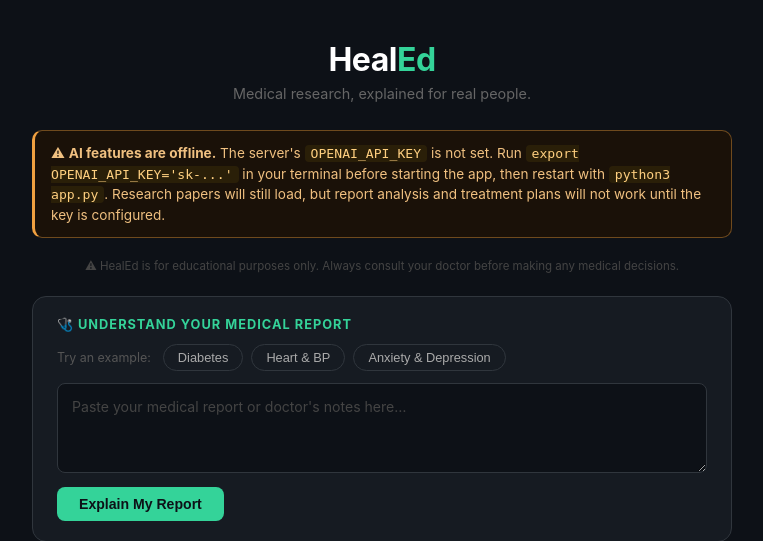
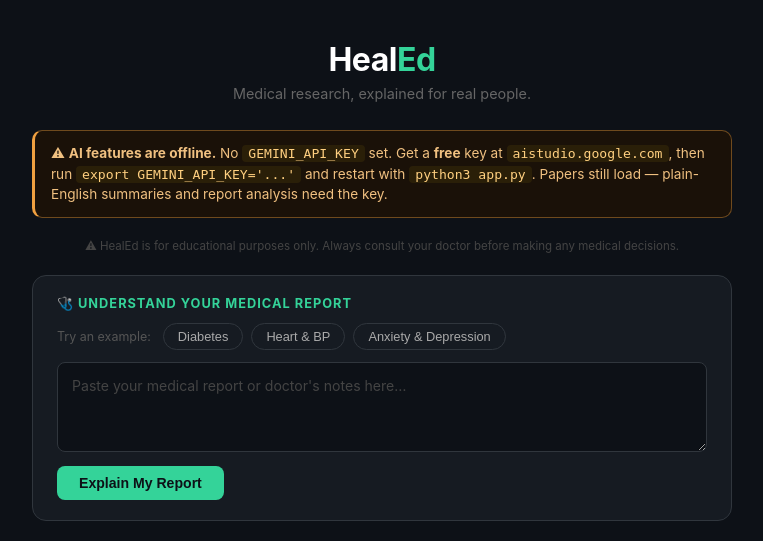
Before and after one commit to jfp5939/ConfusionDetector, a Flask app: template templates/index.html in a window 1280 px wide. Shown: the top 541 px of the page, without its empty margins (258-1021 px from the left). Run offline with Flask 3, Linux system fonts and the light colour scheme; the template is opened without the code that fills it, so the values that code supplies are empty.

Commit message:
run the gemini version

````diff
--- a/app.py
+++ b/app.py
@@ -1,21 +1,26 @@
 import os
 import json
 import time
+import urllib.request
+import urllib.error
 import feedparser
 from flask import Flask, render_template, request, jsonify, send_from_directory
-from openai import OpenAI
 
 app = Flask(__name__)
 
-OPENAI_API_KEY = os.environ.get("OPENAI_API_KEY", "")
-if not OPENAI_API_KEY:
+GEMINI_API_KEY = os.environ.get("GEMINI_API_KEY", "")
+if not GEMINI_API_KEY:
     print("\n" + "="*60)
-    print("  WARNING: OPENAI_API_KEY is not set.")
-    print("  AI features (report analysis, paper summaries) will fail.")
-    print("  Run:  export OPENAI_API_KEY='sk-...'")
+    print("  WARNING: GEMINI_API_KEY is not set.")
+    print("  AI features will fall back to plain text snippets.")
+    print("  Get a FREE key at: aistudio.google.com")
+    print("  Then run: export GEMINI_API_KEY='...'")
     print("="*60 + "\n")
 
-client = OpenAI(api_key=OPENAI_API_KEY)
+GEMINI_URL = (
+    "https://generativelanguage.googleapis.com/v1beta/models/"
+    "gemini-1.5-flash:generateContent?key=" + GEMINI_API_KEY
+)
 
 CATEGORIES = {
     "q-bio.QM":   "General Medicine",
@@ -31,7 +36,6 @@ CACHE = {}
 ANALYSIS_CACHE = {}
 CACHE_TTL = 30 * 60  # 30 minutes
 
-# ── Mock patient reports (shown in the UI as examples) ───────────────────────
 MOCK_REPORTS = [
     {
         "id": "mock_1",
@@ -49,6 +53,23 @@ MOCK_REPORTS = [
         "text": "Patient: 29yo female. PHQ-9 score: 14 (moderate depression). GAD-7 score: 12 (moderate anxiety). Sleep: 4-5 hrs/night. Currently not on medication. No suicidal ideation. Seeking therapy options."
     },
 ]
+
+
+def call_gemini(prompt):
+    """Call Gemini 1.5 Flash (free tier) and return the text response."""
+    body = json.dumps({
+        "contents": [{"parts": [{"text": prompt}]}],
+        "generationConfig": {"temperature": 0.4}
+    }).encode("utf-8")
+    req = urllib.request.Request(
+        GEMINI_URL,
+        data=body,
+        headers={"Content-Type": "application/json"},
+        method="POST"
+    )
+    with urllib.request.urlopen(req, timeout=30) as resp:
+        result = json.loads(resp.read())
+    return result["candidates"][0]["content"]["parts"][0]["text"].strip()
 
 
 def fetch_arxiv_papers(category, start=0, max_results=15):
@@ -75,64 +96,64 @@ def fetch_arxiv_papers(category, start=0, max_results=15):
 
 
 def generate_patient_summaries(papers):
-    """Generate plain-English patient-friendly summaries for a batch of papers."""
+    """Generate plain-English summaries for a batch of papers using Gemini."""
     if not papers:
         return []
+    if not GEMINI_API_KEY:
+        return [" ".join(p["abstract"].split()[:50]) + "…" for p in papers]
 
     abstracts_block = "\n\n".join(
         f"[{i+1}] {p['abstract']}" for i, p in enumerate(papers)
     )
     prompt = (
-        "You are a compassionate doctor explaining medical research to patients with no medical background.\n"
-        "For each numbered abstract below, write a plain-English summary in 40 words or fewer that:\n"
-        "- Explains what the research found\n"
-        "- Uses zero medical jargon\n"
-        "- Feels reassuring and human\n\n"
-        "Return ONLY valid JSON:\n"
-        '{"summaries": ["summary 1", "summary 2", ...]}\n\n'
+        "You are explaining medical research to someone with no medical background.\n"
+        "For each numbered abstract below, write ONE sentence (max 40 words) in very simple, "
+        "everyday English that explains what the research found. No jargon at all.\n\n"
+        "Return ONLY valid JSON, no extra text:\n"
+        '{"summaries": ["sentence 1", "sentence 2", ...]}\n\n'
         f"Abstracts:\n{abstracts_block}"
     )
-
     try:
-        response = client.chat.completions.create(
-            model="gpt-4o-mini",
-            messages=[{"role": "user", "content": prompt}],
-            response_format={"type": "json_object"},
-        )
-        data = json.loads(response.choices[0].message.content)
+        text = call_gemini(prompt)
+        # Strip markdown code fences if present
+        text = text.strip().lstrip("```json").lstrip("```").rstrip("```").strip()
+        data = json.loads(text)
         summaries = data.get("summaries", [])
         while len(summaries) < len(papers):
             summaries.append(None)
         return summaries
     except Exception as e:
         print("Summary error:", e)
-        return [" ".join(p["abstract"].split()[:40]) + "…" for p in papers]
+        return [" ".join(p["abstract"].split()[:50]) + "…" for p in papers]
 
 
 def generate_paper_analysis(abstract):
-    """Generate treatment plan + questions for a single paper."""
-    if not OPENAI_API_KEY:
-        return {"error": "OPENAI_API_KEY is not set on the server.", "treatment_plan": "", "questions_for_doctor": []}
+    """Generate plain-English takeaways + doctor questions for a paper."""
+    if not GEMINI_API_KEY:
+        return {
+            "treatment_plan": "Get a free Gemini API key at aistudio.google.com, then set GEMINI_API_KEY to enable plain-English analysis.",
+            "questions_for_doctor": [
+                "Does this research apply to my condition?",
+                "Are there new treatments based on findings like these?",
+                "Should I make any lifestyle changes based on this?",
+            ],
+        }
 
     prompt = (
-        "You are a kind, knowledgeable doctor explaining a medical research paper to a patient.\n\n"
-        "Based on this abstract, provide:\n"
-        "1. A treatment plan in plain English — what this research suggests patients can do or expect. "
-        "Use simple everyday language. Be specific and actionable.\n"
-        "2. Three questions the patient should ask their doctor at their next appointment.\n\n"
-        "Return ONLY valid JSON:\n"
-        '{"treatment_plan": "2-3 sentences in plain English", '
-        '"questions_for_doctor": ["question 1", "question 2", "question 3"]}\n\n'
+        "You are a kind doctor explaining a research paper to a patient in plain English.\n\n"
+        "Based on this abstract:\n"
+        "1. In 2-3 simple sentences, explain what this research means for everyday people — "
+        "what they can do, expect, or know. No medical jargon.\n"
+        "2. List 3 questions the patient should ask their doctor.\n\n"
+        "Return ONLY valid JSON, no extra text:\n"
+        '{"treatment_plan": "2-3 plain sentences", '
+        '"questions_for_doctor": ["q1", "q2", "q3"]}\n\n'
         f"Abstract:\n{abstract}"
     )
-
     try:
-        response = client.chat.completions.create(
-            model="gpt-4o-mini",
-            messages=[{"role": "user", "content": prompt}],
-            response_format={"type": "json_object"},
-        )
-        data = json.loads(response.choices[0].message.content)
+        text = call_gemini(prompt)
+        text = text.strip().lstrip("```json").lstrip("```").rstrip("```").strip()
+        data = json.loads(text)
         return {
             "treatment_plan": data.get("treatment_plan", ""),
             "questions_for_doctor": data.get("questions_for_doctor", [])[:3],
@@ -143,55 +164,30 @@ def generate_paper_analysis(abstract):
 
 
 def analyze_patient_report(report_text, papers=None):
-    """Analyze a user-submitted medical report in plain English.
-
-    If `papers` (list of {title, summary}) are provided, the AI uses them
-    as supporting research context to give more grounded advice.
-    """
-    if not OPENAI_API_KEY:
-        return {"error": "OPENAI_API_KEY is not set on the server.",
-                "plain_explanation": "", "focus_points": [], "questions_for_doctor": []}
-
-    # Build optional research context block from currently loaded papers
-    research_context = ""
-    if papers:
-        snippets = []
-        for p in papers[:5]:
-            title = (p.get("title") or "").strip()
-            summary = (p.get("summary") or p.get("abstract") or "").strip()
-            if title and summary:
-                snippets.append(f"• {title}: {summary[:180]}")
-        if snippets:
-            research_context = (
-                "\n\nFor additional context, here are recent medical research findings "
-                "that may be relevant to this patient's situation:\n"
-                + "\n".join(snippets)
-                + "\n\nIf any of these findings relate to the patient's conditions, "
-                "briefly mention them in plain English in your explanation."
-            )
+    """Explain a medical report in plain English using Gemini."""
+    if not GEMINI_API_KEY:
+        return {
+            "error": "Get a free Gemini API key at aistudio.google.com and set GEMINI_API_KEY.",
+            "plain_explanation": "", "focus_points": [], "questions_for_doctor": []
+        }
 
     prompt = (
         "You are a compassionate doctor helping a patient understand their medical report.\n\n"
-        "Read this medical report and explain it as if talking to the patient directly:\n"
-        "1. What does this report say in plain English? (2-3 warm, clear sentences)\n"
-        "2. Three things the patient should focus on or be aware of.\n"
-        "3. Three specific questions they should ask their doctor.\n\n"
-        "Be warm, clear, and avoid all medical jargon. Do NOT diagnose — only explain and empower.\n\n"
-        "Return ONLY valid JSON:\n"
+        "Read this report and explain it directly to the patient:\n"
+        "1. What does this say in plain English? (2-3 warm, simple sentences — no jargon)\n"
+        "2. Three things the patient should focus on or watch out for.\n"
+        "3. Three questions to ask their doctor.\n\n"
+        "Do NOT diagnose. Be warm and clear.\n\n"
+        "Return ONLY valid JSON, no extra text:\n"
         '{"plain_explanation": "2-3 sentences", '
-        '"focus_points": ["point 1", "point 2", "point 3"], '
-        '"questions_for_doctor": ["question 1", "question 2", "question 3"]}\n\n'
+        '"focus_points": ["p1", "p2", "p3"], '
+        '"questions_for_doctor": ["q1", "q2", "q3"]}\n\n'
         f"Medical Report:\n{report_text}"
-        f"{research_context}"
     )
-
     try:
-        response = client.chat.completions.create(
-            model="gpt-4o-mini",
-            messages=[{"role": "user", "content": prompt}],
-            response_format={"type": "json_object"},
-        )
-        data = json.loads(response.choices[0].message.content)
+        text = call_gemini(prompt)
+        text = text.strip().lstrip("```json").lstrip("```").rstrip("```").strip()
+        data = json.loads(text)
         return {
             "plain_explanation": data.get("plain_explanation", ""),
             "focus_points": data.get("focus_points", [])[:3],
@@ -214,8 +210,7 @@ def index():
 
 @app.route("/api/health")
 def api_health():
-    """Quick health check — tells the frontend whether the API key is configured."""
-    return jsonify({"openai_configured": bool(OPENAI_API_KEY)})
+    return jsonify({"openai_configured": bool(GEMINI_API_KEY)})
 
 
 @app.route("/api/feed")
@@ -239,7 +234,7 @@ def api_feed():
 
     for i, paper in enumerate(papers):
         summary = summaries[i] if i < len(summaries) and summaries[i] else \
-            " ".join(paper["abstract"].split()[:40]) + "…"
+            " ".join(paper["abstract"].split()[:50]) + "…"
         paper["summary"] = summary
         paper["category_label"] = CATEGORIES.get(category, category)
 
@@ -249,7 +244,6 @@ def api_feed():
 
 @app.route("/api/analyze", methods=["POST"])
 def api_analyze():
-    """Treatment plan + doctor questions for a single paper, fetched on expand."""
     body = request.get_json(silent=True) or {}
     paper_id = body.get("id", "").strip()
     abstract = body.get("abstract", "").strip()
@@ -271,10 +265,9 @@ def api_analyze():
 
 @app.route("/api/report", methods=["POST"])
 def api_report():
-    """Analyze a patient-submitted medical report, optionally using loaded research papers."""
     body = request.get_json(silent=True) or {}
     report_text = body.get("report", "").strip()
-    papers = body.get("papers", [])  # list of {title, summary} from the current feed
+    papers = body.get("papers", [])
 
     if not report_text or len(report_text) < 20:
         return jsonify({"error": "Please enter a valid medical report (at least 20 characters)."}), 400
@@ -290,8 +283,7 @@ def api_mock_reports():
 
 @app.route("/sw.js")
 def service_worker():
-    return send_from_directory("static", "sw.js",
-                               mimetype="application/javascript")
+    return send_from_directory("static", "sw.js", mimetype="application/javascript")
 
 
 if __name__ == "__main__":
--- a/templates/index.html
+++ b/templates/index.html
@@ -579,10 +566,10 @@
   </header>
 
   <div class="api-banner" id="api-banner">
-    ⚠ <strong>AI features are offline.</strong> The server's <code>OPENAI_API_KEY</code> is not set.
-    Run <code>export OPENAI_API_KEY='sk-...'</code> in your terminal before starting the app,
-    then restart with <code>python3 app.py</code>. Research papers will still load, but
-    report analysis and treatment plans will not work until the key is configured.
+    ⚠ <strong>AI features are offline.</strong> No <code>GEMINI_API_KEY</code> set.
+    Get a <strong>free</strong> key at <code>aistudio.google.com</code>, then run
+    <code>export GEMINI_API_KEY='...'</code> and restart with <code>python3 app.py</code>.
+    Papers still load — plain-English summaries and report analysis need the key.
   </div>
 
   <p class="disclaimer">⚠ HealEd is for educational purposes only. Always consult your doctor before making any medical decisions.</p>
@@ -672,22 +651,10 @@
       });
     });
 
-    // ── Collect papers currently in the feed (sent as context to /api/report) ──
-    function getCurrentPapers() {
-      const papers = [];
-      document.querySelectorAll(".paper-card").forEach(card => {
-        const title = card.querySelector(".card-title")?.textContent?.trim();
-        const summary = card.querySelector(".card-summary")?.textContent?.trim();
-        if (title && summary) papers.push({ title, summary });
-      });
-      return papers.slice(0, 5); // send up to 5 papers as context
-    }
-
     // ── Report analyzer ───────────────────────────────────────────────────────
     async function analyzeReport() {
       const report = document.getElementById("report-input").value.trim();
       if (!report) return;
-
       const btn = document.getElementById("analyze-report-btn");
       const errorDiv = document.getElementById("report-error");
       btn.disabled = true;
@@ -695,31 +662,24 @@
       document.getElementById("report-result").classList.remove("visible");
       errorDiv.classList.remove("visible");
       errorDiv.textContent = "";
-
       try {
-        const papers = getCurrentPapers();
         const res = await fetch("/api/report", {
           method: "POST",
           headers: { "Content-Type": "application/json" },
-          body: JSON.stringify({ report, papers })
+          body: JSON.stringify({ report })
         });
         const data = await res.json();
-
         if (data.error) {
           errorDiv.textContent = "⚠ " + data.error;
           errorDiv.classList.add("visible");
           return;
         }
-
         document.getElementById("report-explanation").textContent =
           data.plain_explanation || "Could not generate an explanation.";
-
-        const focusList = document.getElementById("report-focus");
-        focusList.innerHTML = (data.focus_points || []).map(p => `<li>${escHtml(p)}</li>`).join("");
-
-        const qList = document.getElementById("report-questions");
-        qList.innerHTML = (data.questions_for_doctor || []).map(q => `<li>${escHtml(q)}</li>`).join("");
-
+        document.getElementById("report-focus").innerHTML =
+          (data.focus_points || []).map(p => `<li>${escHtml(p)}</li>`).join("");
+        document.getElementById("report-questions").innerHTML =
+          (data.questions_for_doctor || []).map(q => `<li>${escHtml(q)}</li>`).join("");
         document.getElementById("report-result").classList.add("visible");
       } catch (e) {
         errorDiv.textContent = "⚠ Could not reach the server. Make sure the app is running.";
````
Also changed, not shown: other parts of templates/index.html (+21 -42 lines).
